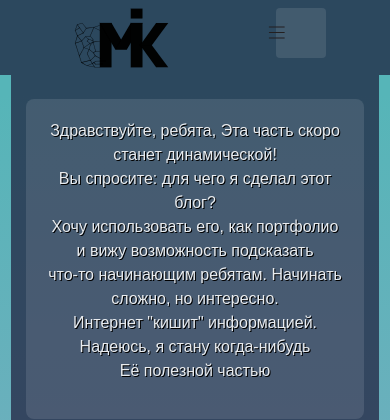
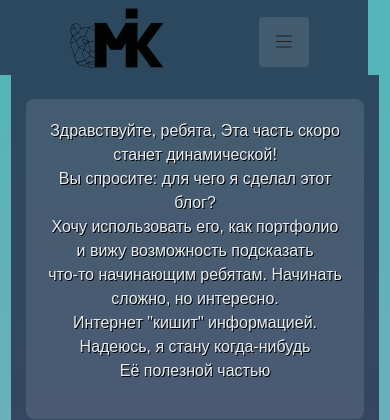
Before and after one commit to mikitosina1/mikitosina.ru, a PHP site: page /index.php in a window 390 px wide. Shown: the top 420 px of the page. Run offline with PHP 8.4, Linux system fonts and the light colour scheme; data that the repository does not hold is empty.

Commit message:
styles for desktop

```diff
--- a/public/miki_styles/nav_style.css
+++ b/public/miki_styles/nav_style.css
@@ -78,7 +78,7 @@ nav .collapse .navbar-nav{
 	border-radius: .25rem;
 }
 
-.loggg{
+/*.loggg{
 	position: absolute;
 	margin-top: 10.5%;
 	margin-bottom: 1.5%;
@@ -90,10 +90,14 @@ nav .collapse .navbar-nav{
 	margin-top: 10.5%;
 	margin-bottom: 1.5%;
 	right: 20%;
-}
+}*/
 
 
 @media (max-width: 450px){
+	.navbar{
+		width: 23em;
+	}
+
 	.loggg{
 		position: absolute;
 		padding-top: 0px!important;
@@ -129,10 +133,14 @@ nav .collapse .navbar-nav{
 		z-index: 2;
 	}
 
+	.navbar-toggler{
+		margin-top: 9px;
+	}
+
 	.navbar-toggler-icon{
 		position: absolute;
-		left: 265px;
-		top: 20px;
+		left: 272px;
+		top: 29px;
 	}
 
 	.navbar .logo__part {
```
